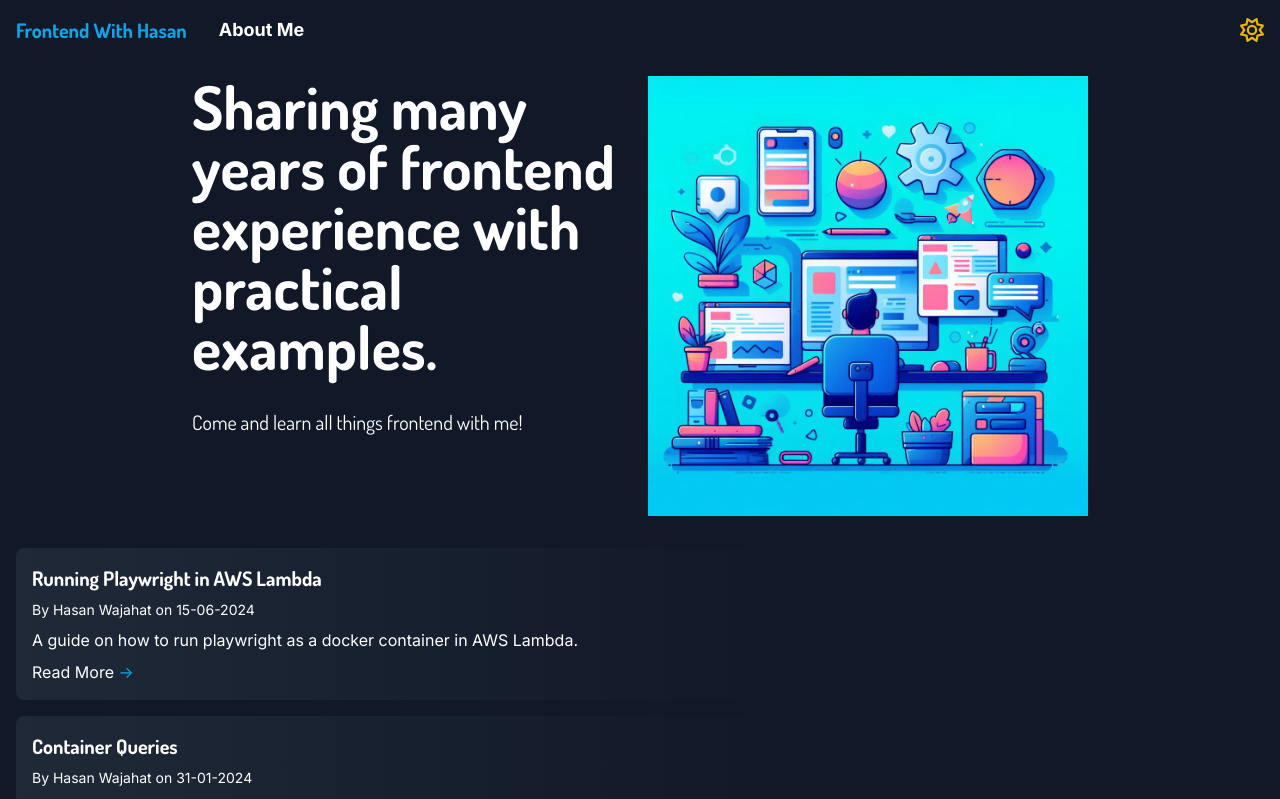
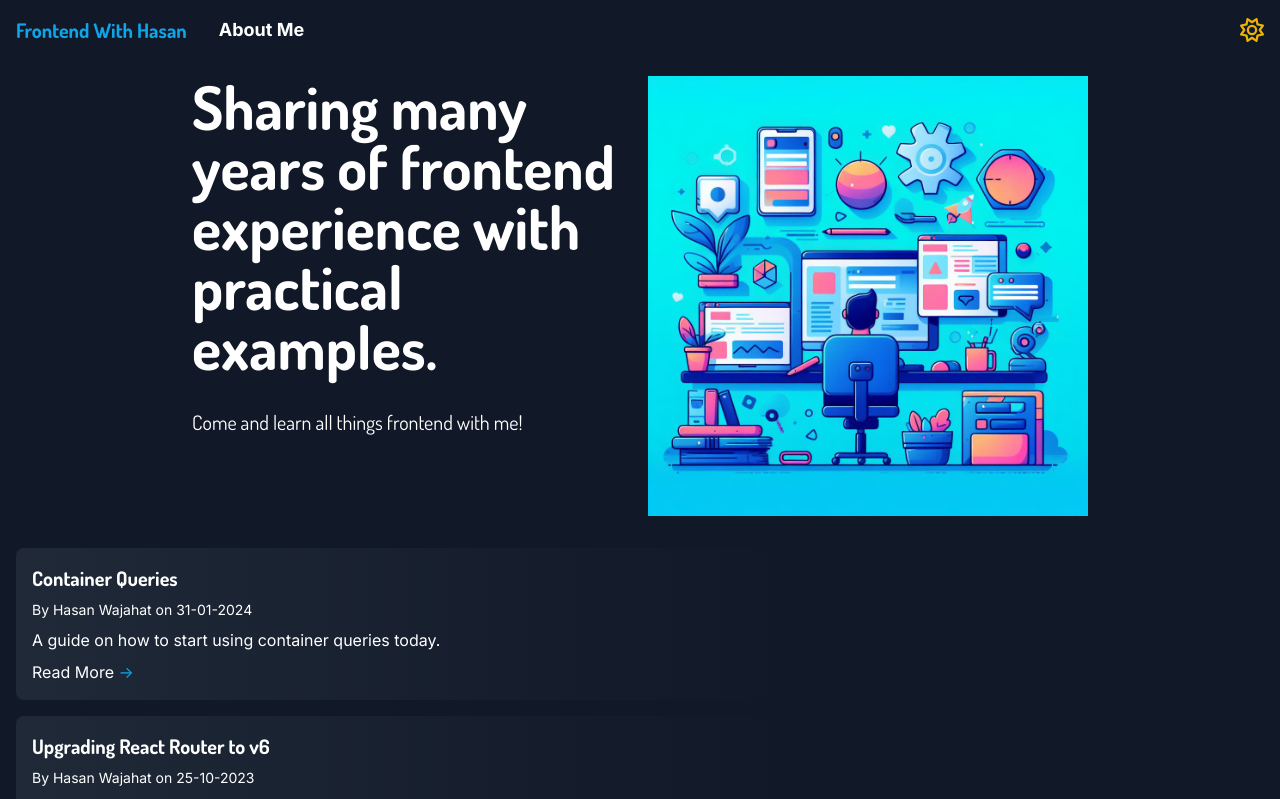
Before and after one commit to hasan-wajahat/my-blog, a Next.js app: page / in a window 1280 px wide. Shown: the top 799 px of the page. Built offline with nearby package versions, Linux system fonts and the light colour scheme.

Commit message:
Hide incomplete article

```diff
--- a/app/articles/articleList.ts
+++ b/app/articles/articleList.ts
@@ -23,14 +23,14 @@ export const articleList: Article[] = [
     date: '31-01-2024',
     slug: 'container-queries',
   },
-  {
-    title: 'Running Playwright in AWS Lambda',
-    author: 'Hasan Wajahat',
-    excerpt:
-      'A guide on how to run playwright as a docker container in AWS Lambda.',
-    date: '15-06-2024',
-    slug: 'playwright-aws-lambda',
-  },
+  // {
+  //   title: 'Running Playwright in AWS Lambda',
+  //   author: 'Hasan Wajahat',
+  //   excerpt:
+  //     'A guide on how to run playwright as a docker container in AWS Lambda.',
+  //   date: '15-06-2024',
+  //   slug: 'playwright-aws-lambda',
+  // },
 ];
 
 export const getArticleBySlug = (slug: string) =>
```
